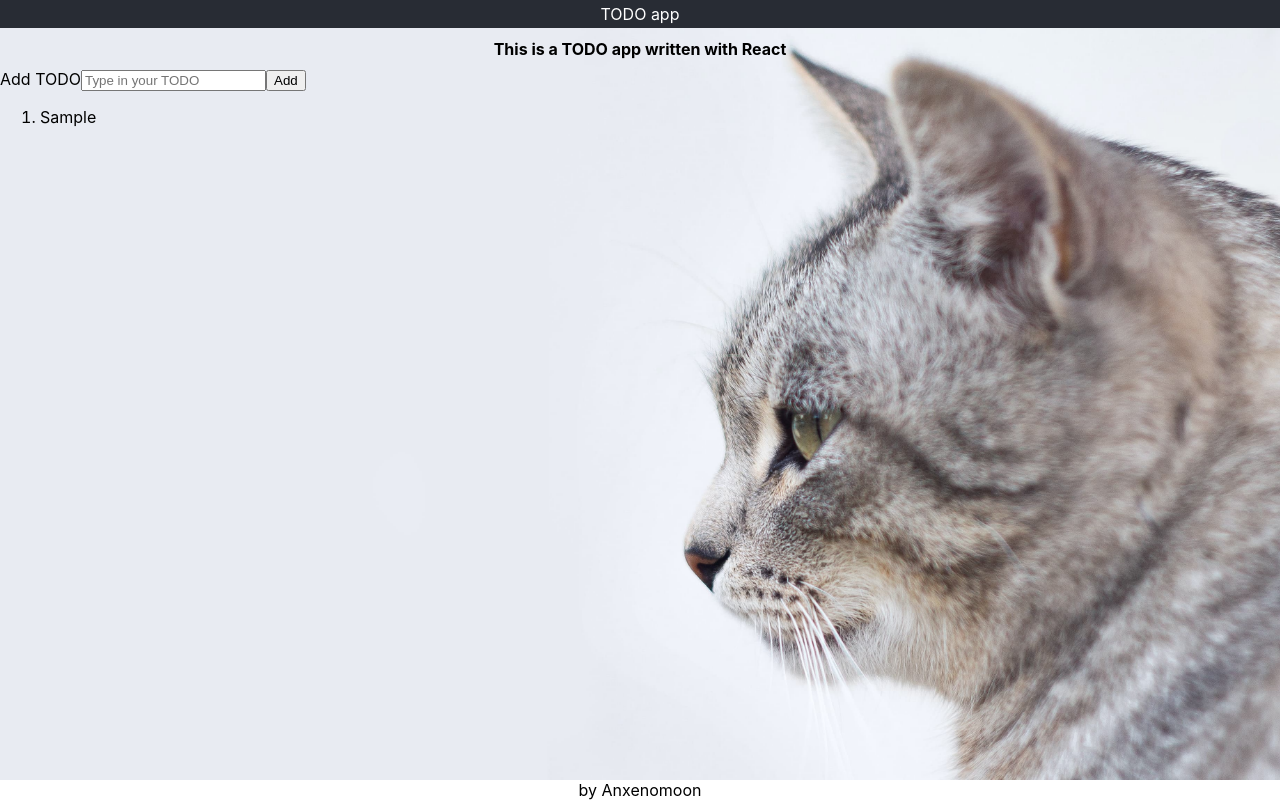
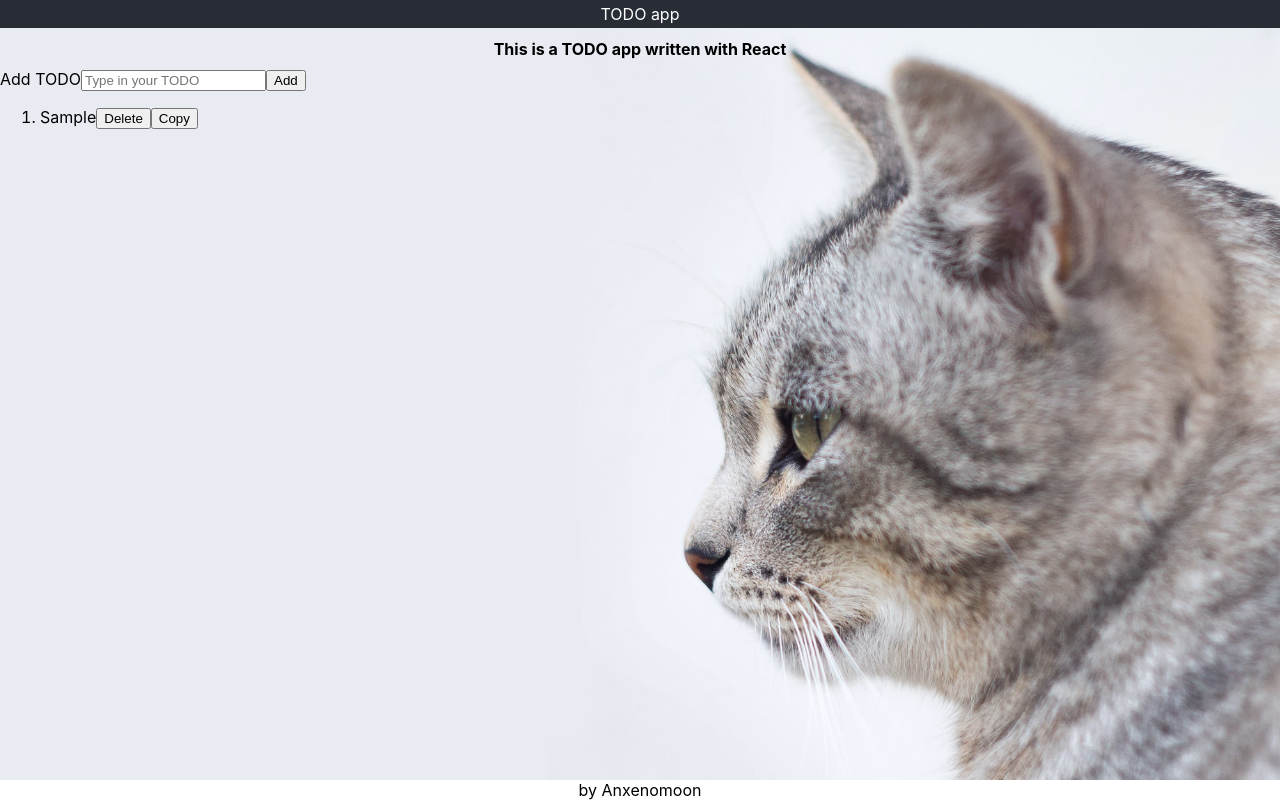
Before and after one commit to kseniiastativka/react-todo, a React (Create React App) app: page / in a window 1280 px wide. Both pictures are taken after typing "Sample" into the empty fields and a click on the input "Add". Built offline with nearby package versions, Linux system fonts and the light colour scheme.

Commit message:
feat: add Delete and Copy

```diff
--- a/src/App.tsx
+++ b/src/App.tsx
@@ -3,7 +3,7 @@ import { useState } from "react"
 
 function App() {
   const [todoInput, setTodoInput] = useState("")
-  const [todos, setTodos] = useState<string[]>([])
+  const [todos, setTodos] = useState<{ id: number; name: string }[]>([])
 
   return (
     <div className="app">
@@ -22,7 +22,9 @@ function App() {
               return
             }
 
-            setTodos((prevTodos) => prevTodos.concat(todoInput))
+            setTodos((prevTodos) =>
+              prevTodos.concat({ id: Date.now(), name: todoInput }),
+            )
             setTodoInput("")
           }}
         >
@@ -40,9 +42,37 @@ function App() {
           </label>
           <input type="submit" value="Add" />
         </form>
+
         <ol>
-          {todos.map((todo) => (
-            <li>{todo}</li>
+          {todos.map((todo, todoIndex) => (
+            <li key={todo.id}>
+              {todo.name}
+
+              <button
+                onClick={() => {
+                  setTodos((prevTodos) => {
+                    return prevTodos.filter((_, i) => {
+                      return i !== todoIndex
+                    })
+                  })
+                }}
+              >
+                Delete
+              </button>
+
+              <button
+                onClick={() => {
+                  setTodos((prevTodos) =>
+                    prevTodos
+                      .slice(0, todoIndex + 1)
+                      .concat({ id: Date.now(), name: todo.name })
+                      .concat(prevTodos.slice(todoIndex + 1)),
+                  )
+                }}
+              >
+                Copy
+              </button>
+            </li>
           ))}
         </ol>
       </main>
```
